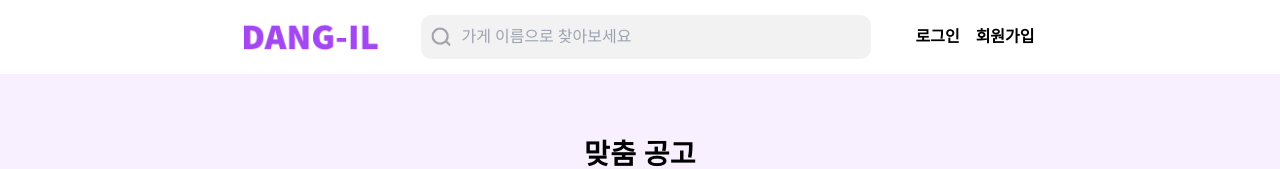
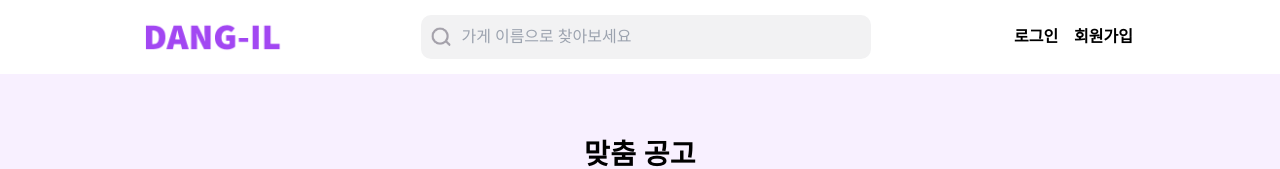
Before and after one commit to 12-Pair-Programming/Dang-il, a Next.js app: page /noticeList in a window 1280 px wide. Shown: the top 169 px of the page. Built offline with nearby package versions, Linux system fonts and the light colour scheme; no server answers; a web font is replaced by a local one.

Commit message:
fix: 네비게이터 반응형 수정

```diff
--- a/shared/@common/ui/Nav/NavigationBar.tsx
+++ b/shared/@common/ui/Nav/NavigationBar.tsx
@@ -41,7 +41,8 @@ export const NavigationBar = () => {
   };
 
   return (
-    <div className="w-full p-[15px] flex flex-row bg-white justify-center items-center sticky gap-10 z-10 tablet:gap-2 mobile:grid mobile:grid-cols-3 mobile:gap-[1px] ">
+    <div className="w-full flex bg-white justify-center items-center">
+      <div className=" w-[1024px] p-[15px] flex flex-row bg-white justify-between items-center sticky gap-10 z-10 tablet:gap-2 mobile:grid mobile:grid-cols-3 mobile:gap-[1px] ">
         <div className="h-[40px] flex items-center mobile:w-[120px]">
           <Link href={'/noticeList'}>
             <Image
@@ -103,7 +104,11 @@ export const NavigationBar = () => {
                     alt="모달 온오프 아이콘"
                   />
                 </div>
-              <NavModal isOpen={isOpen} user_id={userId} onClose={closeModal} />
+                <NavModal
+                  isOpen={isOpen}
+                  user_id={userId}
+                  onClose={closeModal}
+                />
               </div>
             </>
           ) : (
@@ -114,6 +119,7 @@ export const NavigationBar = () => {
           )}
         </div>
       </div>
+    </div>
   );
 };
 
```
Lines whose indentation alone changed are shown as unchanged.
